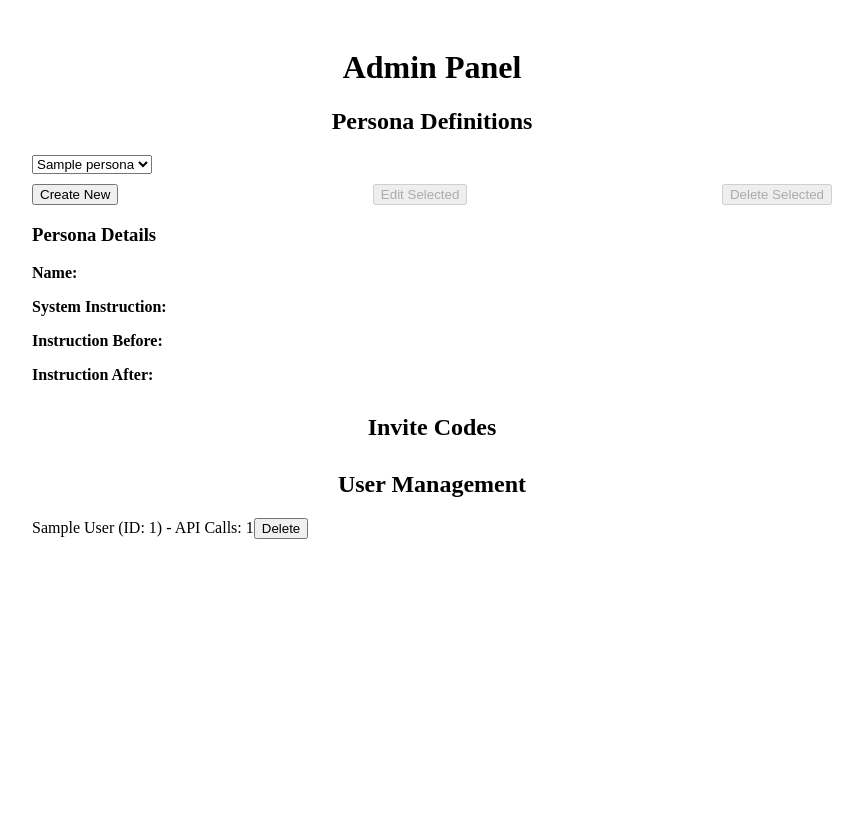
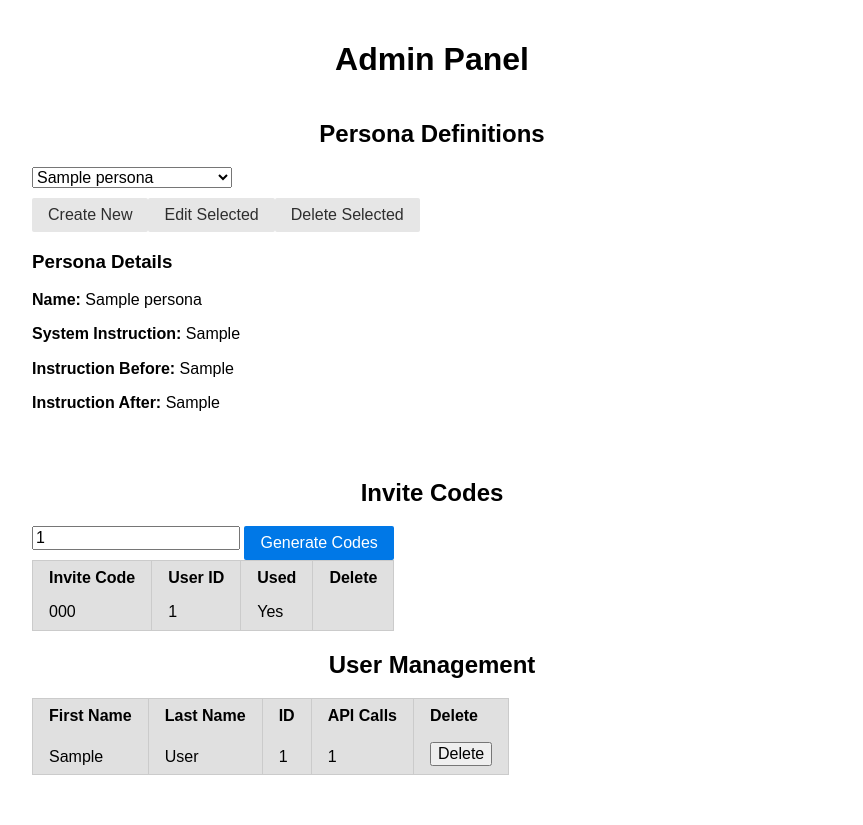
Before and after one commit to thx4nothing/ChatManip, a FastAPI app: page /admin in a window 1280 px wide. Shown: the whole page, without its empty margins (208-1071 px from the left). Before the commit the page ends 539 px from the top, so only its background shows below. Run offline with FastAPI, Linux system fonts and the light colour scheme; tables that the repository leaves empty hold one stand-in row (values such as "Sample post"); some libraries are stand-ins or nearby versions.

Commit message:
invite codes implementation. required for creating a user account. modified css styles.

```diff
--- a/api_server/admin_panel.py
+++ b/api_server/admin_panel.py
@@ -2,7 +2,7 @@ from typing import List
 
 from fastapi import APIRouter, Request, HTTPException
 
-from api_server.database import User, Persona, engine
+from api_server.database import User, Persona, engine, InviteCode, generate_invite_code
 from sqlmodel import Session, select
 
 from api_server.templates import templates
@@ -98,3 +98,36 @@ async def delete_persona(persona_id: int):
         db_session.delete(persona)
         db_session.commit()
         return {"message": "Persona deleted successfully"}
+
+
+@router.post("/admin/invite_codes/")
+async def generate_invite_codes(num_codes: int = 1):
+    with Session(engine) as db_session:
+        invite_codes = []
+        for _ in range(num_codes):
+            new_invite_code_str = generate_invite_code()
+            new_invite_code = InviteCode(invite_code=new_invite_code_str)
+            db_session.add(new_invite_code)
+            invite_codes.append(new_invite_code_str)
+        db_session.commit()
+        return invite_codes
+
+
+@router.get("/admin/invite_codes/", response_model=List[InviteCode])
+async def list_invite_codes():
+    with Session(engine) as db_session:
+        statement = select(InviteCode)
+        invite_codes = db_session.exec(statement).all()
+        return invite_codes
+
+
+@router.delete("/admin/invite_codes/{invite_code}", response_model=InviteCode)
+async def delete_invite_code(invite_code: str):
+    with Session(engine) as db_session:
+        statement = select(InviteCode).where(InviteCode.invite_code == invite_code)
+        invite_code_obj = db_session.exec(statement).first()
+        if not invite_code_obj:
+            raise HTTPException(status_code=404, detail="Invite code not found")
+        db_session.delete(invite_code_obj)
+        db_session.commit()
+        return invite_code_obj
--- a/api_server/models.py
+++ b/api_server/models.py
@@ -5,6 +5,7 @@ class UserInformation(BaseModel):
     first_name: str
     last_name: str
     age: int
+    invite_code: str
 
 
 class Message(BaseModel):
--- a/static/admin_panel_script.js
+++ b/static/admin_panel_script.js
@@ -1,7 +1,7 @@
 document.addEventListener("DOMContentLoaded", function () {
     initializePersonaSection();
     initializeUserManagementSection();
-
+    initializeInviteCodeSection();
 });
 
 function initializePersonaSection() {
@@ -35,6 +35,7 @@ function initializePersonaSection() {
                     option.textContent = persona.name;
                     personaDropdown.appendChild(option);
                 });
+                handlePersonaDropdownChange();
             })
             .catch(error => {
                 console.error("Error fetching personas:", error);
@@ -158,28 +159,30 @@ function initializePersonaSection() {
 
 
     populatePersonaDropdown();
-    handlePersonaDropdownChange();
 }
 
 function initializeUserManagementSection() {
 
-    function listAllUsers() {
+    function populateUserTable() {
+        const userTableDiv = document.getElementById("userTable");
+
+        while (userTableDiv.rows.length > 1) {
+            userTableDiv.deleteRow(1);
+        }
         fetch("/admin/users/")
             .then(response => response.json())
             .then(users => {
-                // Display the users on the admin panel
-                const userListDiv = document.getElementById("userList");
-                userListDiv.innerHTML = "";
                 users.forEach(user => {
-                    const userDiv = document.createElement("div");
-                    userDiv.textContent = `${user.first_name} ${user.last_name} (ID: ${user.user_id}) - API Calls: ${user.api_calls}`;
+                    const row = userTableDiv.insertRow();
+                    row.insertCell().textContent = user.first_name;
+                    row.insertCell().textContent = user.last_name;
+                    row.insertCell().textContent = user.user_id;
+                    row.insertCell().textContent = user.api_calls;
 
                     const deleteBtn = document.createElement("button");
                     deleteBtn.textContent = "Delete";
                     deleteBtn.addEventListener("click", () => deleteUser(user.user_id));
-
-                    userDiv.appendChild(deleteBtn);
-                    userListDiv.appendChild(userDiv);
+                    row.insertCell().appendChild(deleteBtn);
                 });
             })
             .catch(error => {
@@ -195,7 +198,7 @@ function initializeUserManagementSection() {
             .then(response => response.json())
             .then(data => {
                 console.log(data.message);
-                listAllUsers(); // Refresh the user list after deletion
+                populateUserTable(); // Refresh the user list after deletion
             })
             .catch(error => {
                 console.error("Error deleting user:", error);
@@ -203,5 +206,76 @@ function initializeUserManagementSection() {
     }
 
     // Call the functions when the page loads
-    listAllUsers();
+    populateUserTable();
 }
+
+function initializeInviteCodeSection() {
+    const generateCodesBtn = document.getElementById("generateCodesBtn");
+    const numCodesInput = document.getElementById("numCodes");
+    const inviteCodesTable = document.getElementById("inviteCodesTable");
+
+    function populateInviteCodesTable(inviteCodes) {
+        while (inviteCodesTable.rows.length > 1) {
+            inviteCodesTable.deleteRow(1);
+        }
+
+        inviteCodes.forEach(inviteCode => {
+            const row = inviteCodesTable.insertRow();
+            row.insertCell().textContent = inviteCode.invite_code;
+            row.insertCell().textContent = inviteCode.user_id === -1 ? "Not used" : inviteCode.user_id;
+            row.insertCell().textContent = inviteCode.used ? "Yes" : "No";
+            if (!inviteCode.used) {
+                const deleteBtn = document.createElement("button");
+                deleteBtn.textContent = "Delete";
+                deleteBtn.addEventListener("click", () => deleteInviteCode(inviteCode.invite_code));
+                row.insertCell().appendChild(deleteBtn);
+            } else {
+                row.insertCell();
+            }
+        });
+    }
+
+    function generateInviteCodes() {
+        const numCodes = numCodesInput.value;
+        fetch(`/admin/invite_codes/?num_codes=${numCodes}`, {
+            method: "POST"
+        })
+            .then(response => response.json())
+            .then(data => {
+                console.log("Generated codes:", data);
+                getInviteCodes();
+            })
+            .catch(error => {
+                console.error("Error generating codes:", error);
+            });
+    }
+
+    function deleteInviteCode(inviteCode) {
+        fetch(`/admin/invite_codes/${inviteCode}`, {
+            method: "DELETE"
+        })
+            .then(response => response.json())
+            .then(data => {
+                console.log("Deleted code:", data);
+                getInviteCodes();
+            })
+            .catch(error => {
+                console.error("Error deleting code:", error);
+            });
+    }
+
+    function getInviteCodes() {
+        fetch("/admin/invite_codes/")
+            .then(response => response.json())
+            .then(data => {
+                console.log("Invite codes:", data);
+                populateInviteCodesTable(data);
+            })
+            .catch(error => {
+                console.error("Error fetching invite codes:", error);
+            });
+    }
+
+    generateCodesBtn.addEventListener("click", generateInviteCodes);
+    getInviteCodes();
+}
--- a/static/user_creation_script.js
+++ b/static/user_creation_script.js
@@ -5,12 +5,14 @@ document.getElementById("userForm").addEventListener("submit", function (event)
     var first_name = document.getElementById("firstName").value;
     var last_name = document.getElementById("lastName").value;
     var age = document.getElementById("age").value;
+    var invite_code = document.getElementById("invite_code").value;
 
     // Create JSON object with user information
     var userInfo = {
         first_name: first_name,
         last_name: last_name,
-        age: age
+        age: age,
+        invite_code: invite_code
     };
 
     fetch("/create_user", {
--- a/templates/admin_panel_base.html
+++ b/templates/admin_panel_base.html
@@ -2,30 +2,38 @@
 <html>
 <head>
     <title>Admin Panel</title>
+    <link rel="stylesheet" href="https://cdn.jsdelivr.net/npm/purecss@3.0.0/build/pure-min.css"
+          integrity="sha384-X38yfunGUhNzHpBaEBsWLO+A0HDYOQi8ufWDkZ0k9e0eXz/tH3II7uKZ9msv++Ls"
+          crossorigin="anonymous">
     <link rel="stylesheet" type="text/css" href="../static/admin_panel_style.css">
+    <meta name="viewport" content="width=device-width, initial-scale=1">
 </head>
 <body>
-<div class="container">
-    <h1>Admin Panel</h1>
+<div class="container pure-g">
+    <h1 class="pure-u-1">Admin Panel</h1>
 
-    <div class="persona-section">
+    <div class="persona-section pure-u-1">
         <h2>Persona Definitions</h2>
-        <select id="personaDropdown">
+        <select id="personaDropdown" class="pure-u-1-4">
             <option value="-1" style="display:none;">Create New</option>
         </select>
-        <div class="buttons">
-            <button id="createNewBtn">Create New</button>
-            <button id="editSelectedBtn" disabled>Edit Selected</button>
-            <button id="deleteSelectedBtn" disabled>Delete Selected</button>
+        <div class="buttons pure-u-1-4">
+            <button id="createNewBtn" class="pure-button">Create New</button>
+            <button id="editSelectedBtn" class="pure-button" disabled>Edit Selected</button>
+            <button id="deleteSelectedBtn" class="pure-button" disabled>Delete Selected</button>
         </div>
-        <div id="personaForm" class="hidden">
-            <input type="text" id="personaName" placeholder="Name">
-            <input type="text" id="systemInstruction" placeholder="System Instruction">
-            <input type="text" id="instructionBefore" placeholder="Instruction before User Message">
-            <input type="text" id="instructionAfter" placeholder="Instruction after User Message">
-            <button id="savePersonaBtn">Save Persona</button>
+        <div id="personaForm" class="hidden pure-u-1">
+            <input type="text" id="personaName" class="pure-u-1-4" placeholder="Name">
+            <input type="text" id="systemInstruction" class="pure-u-1-4"
+                   placeholder="System Instruction">
+            <input type="text" id="instructionBefore" class="pure-u-1-4"
+                   placeholder="Instruction before User Message">
+            <input type="text" id="instructionAfter" class="pure-u-1-4"
+                   placeholder="Instruction after User Message">
+            <button id="savePersonaBtn" class="pure-button pure-button-primary">Save Persona
+            </button>
         </div>
-        <div id="personaDetails">
+        <div id="personaDetails" class="pure-u-1">
             <h3>Persona Details</h3>
             <p><strong>Name:</strong> <span id="personaNameD"></span></p>
             <p><strong>System Instruction:</strong> <span id="personaSystemInstruction"></span></p>
@@ -34,13 +42,41 @@
         </div>
     </div>
 
-    <div class="invite-codes-section">
+    <div class="invite-code-section pure-u-1">
         <h2>Invite Codes</h2>
+        <input type="number" id="numCodes" class="pure-u-1-4" min="1" value="1">
+        <button id="generateCodesBtn" class="pure-button pure-button-primary">Generate Codes
+        </button>
+        <table id="inviteCodesTable" class="pure-table pure-table-bordered pure-table-striped">
+            <thead>
+            <tr>
+                <th>Invite Code</th>
+                <th>User ID</th>
+                <th>Used</th>
+                <th>Delete</th>
+            </tr>
+            </thead>
+            <tbody>
+            </tbody>
+        </table>
     </div>
 
-    <div class="user-management-section">
+
+    <div class="user-management-section pure-u-1">
         <h2>User Management</h2>
-        <div id="userList"></div>
+        <table id="userTable" class="pure-table pure-table-bordered pure-table-striped">
+            <thead>
+            <tr>
+                <th>First Name</th>
+                <th>Last Name</th>
+                <th>ID</th>
+                <th>API Calls</th>
+                <th>Delete</th>
+            </tr>
+            </thead>
+            <tbody>
+            </tbody>
+        </table>
     </div>
 </div>
 <script src="../static/admin_panel_script.js"></script>
--- a/templates/user_creation_base.html
+++ b/templates/user_creation_base.html
@@ -16,6 +16,9 @@
     <label for="age">Age:</label>
     <input type="number" id="age" name="age" required>
 
+    <label for="invite_code">Invite Code:</label>
+    <input type="text" id="invite_code" name="invite_code" required>
+
     <button type="submit">Create User</button>
 </form>
 
```
Also changed, not shown: api_server/database.py (+20 -3 lines), api_server/user_creation.py (+15 -2 lines). Lines whose indentation alone changed are shown as unchanged.
